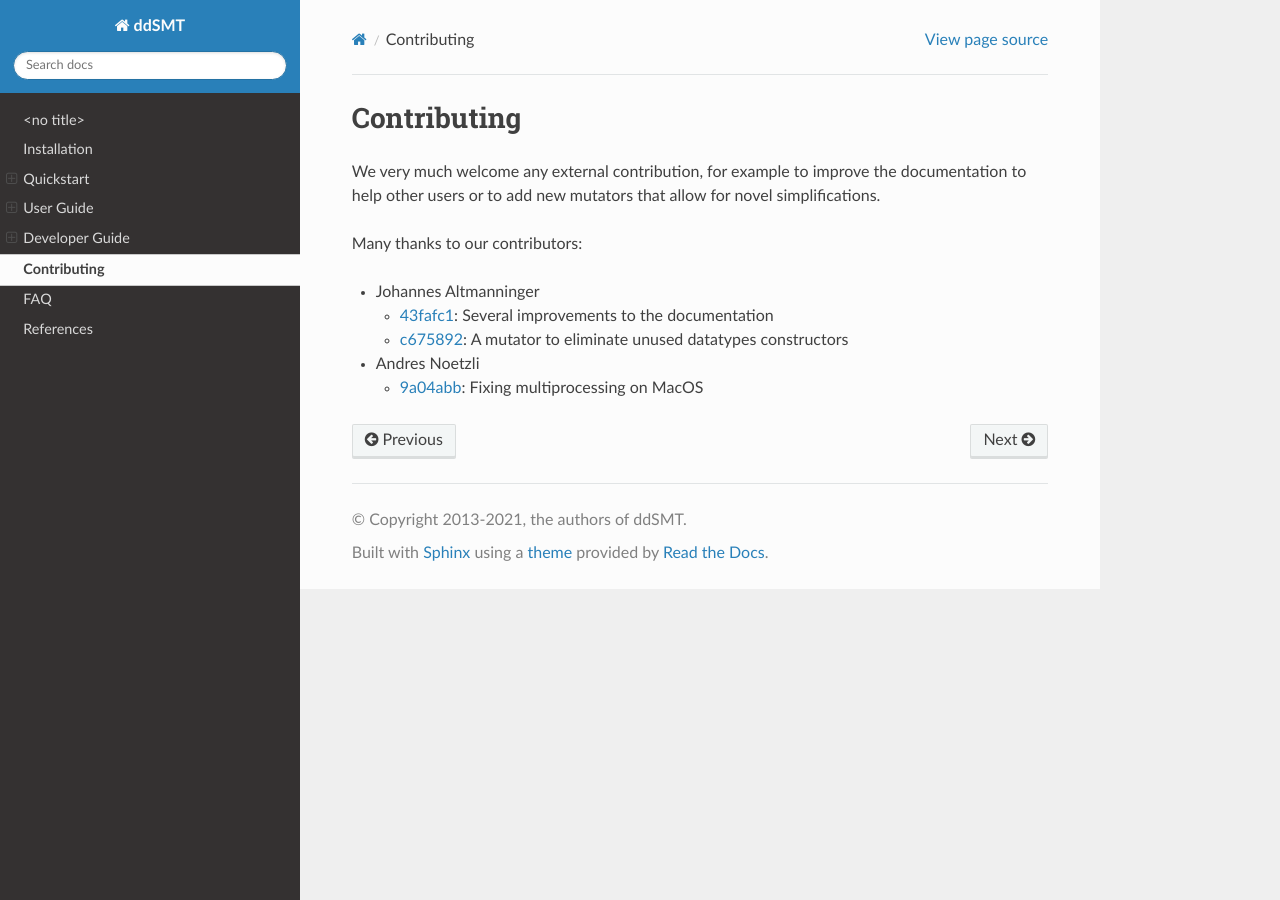
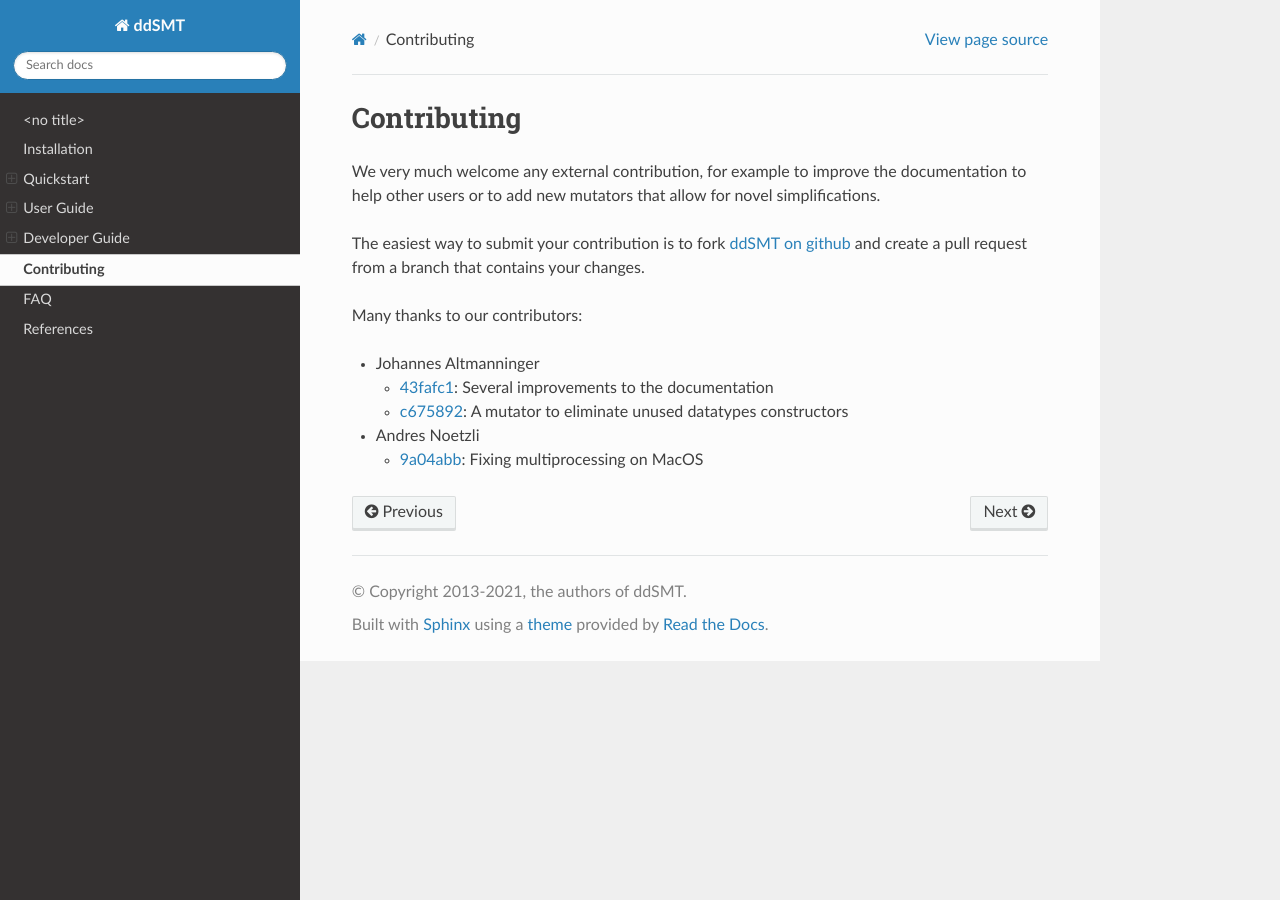
Before and after one commit to ddsmt/ddSMT, a Sphinx documentation site: the page built from docs/contributing.rst, in a window 1280 px wide. Built offline with Sphinx 7.4.7 and the Read the Docs theme 2.0.0, drawn with Linux system fonts in a browser that asks for light colours.

Commit message:
Mention we prefer PRs

```diff
--- a/docs/contributing.rst
+++ b/docs/contributing.rst
@@ -5,4 +5,8 @@ We very much welcome any external contribution, for example to improve the
 documentation to help other users or to add new mutators that allow for novel
 simplifications.
 
+The easiest way to submit your contribution is to fork `ddSMT on github
+<https://github.com/ddsmt/ddSMT/>`_ and create a pull request from a branch that
+contains your changes.
+
 .. include:: ../THANKS.rst
```
